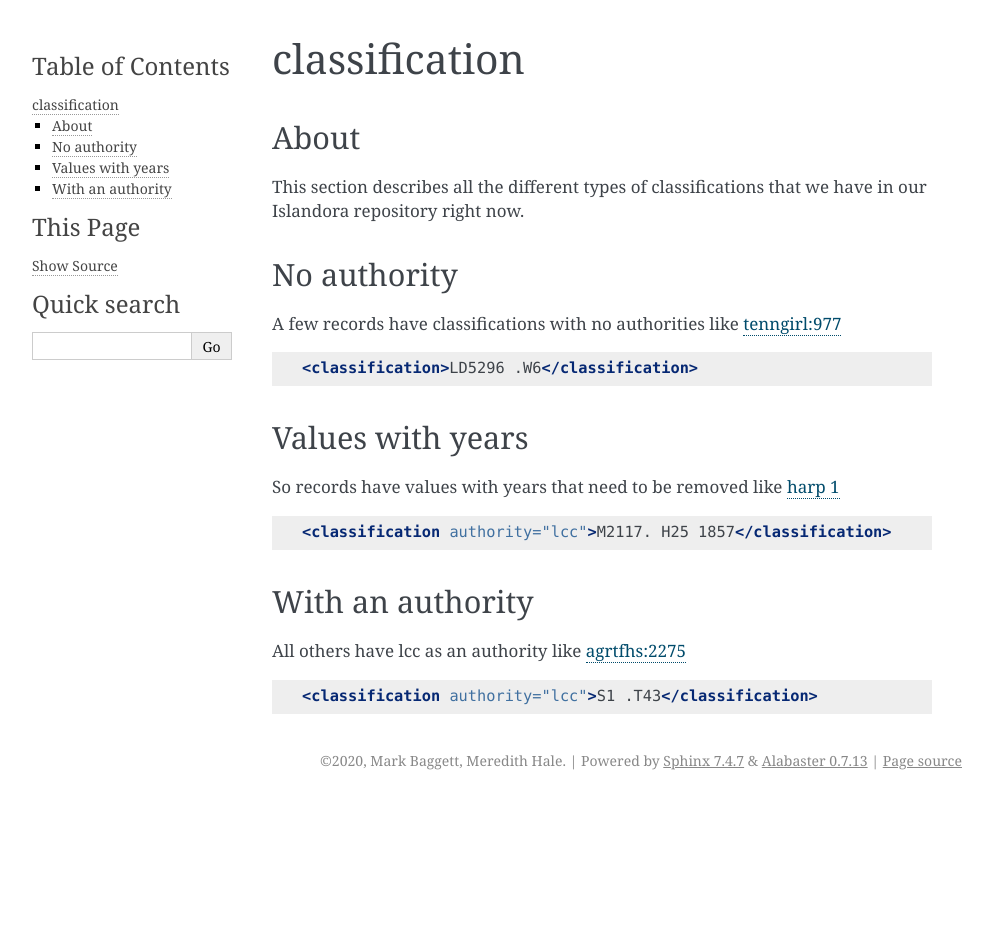
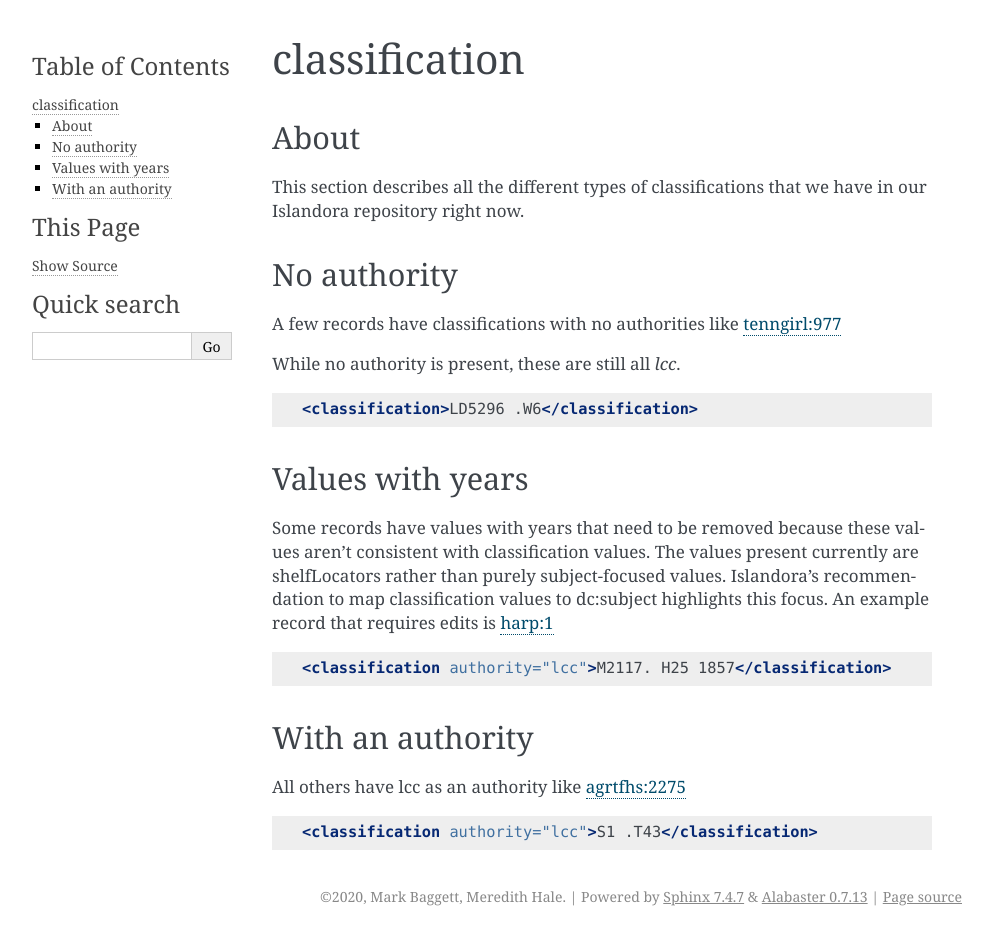
Before and after one commit to UTKcataloging/mods_to_rdf, a Sphinx documentation site: the page built from docs/source/top_level_elements/classification.rst, in a window 1280 px wide. Shown: the whole page, without its empty margins (148-1141 px from the left). Built offline with Sphinx 7.4.7, drawn with Linux system fonts in a browser that asks for light colours; formulas are drawn with MathJax 3; before the commit the page ends 900 px from its top, so only the background shows below that.

Commit message:
Address Meredith's changes.

```diff
--- a/docs/source/top_level_elements/classification.rst
+++ b/docs/source/top_level_elements/classification.rst
@@ -11,6 +11,8 @@ No authority
 
 A few records have classifications with no authorities like `tenngirl:977 <https://digital.lib.utk.edu/collections/islandora/object/tenngirl:977/datastream/MODS>`_
 
+While no authority is present, these are still all `lcc`.
+
 .. code-block:: xml
 
     <classification>LD5296 .W6</classification>
@@ -18,7 +20,10 @@ A few records have classifications with no authorities like `tenngirl:977 <https
 Values with years
 -----------------
 
-So records have values with years that need to be removed like `harp 1 <https://digital.lib.utk.edu/collections/islandora/object/harp%3A1/datastream/MODS>`_
+Some records have values with years that need to be removed because these values aren't consistent with classification
+values. The values present currently are shelfLocators rather than purely subject-focused values. Islandora's
+recommendation to map classification values to dc:subject highlights this focus. An example record that requires edits
+is `harp:1 <https://digital.lib.utk.edu/collections/islandora/object/harp%3A1/datastream/MODS>`_
 
 .. code-block:: xml
 
```
